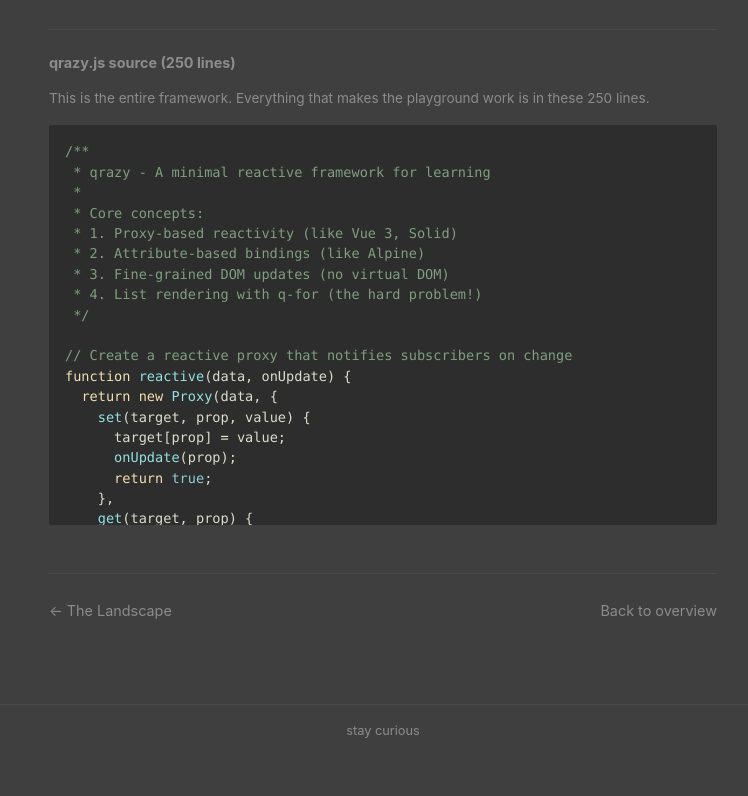
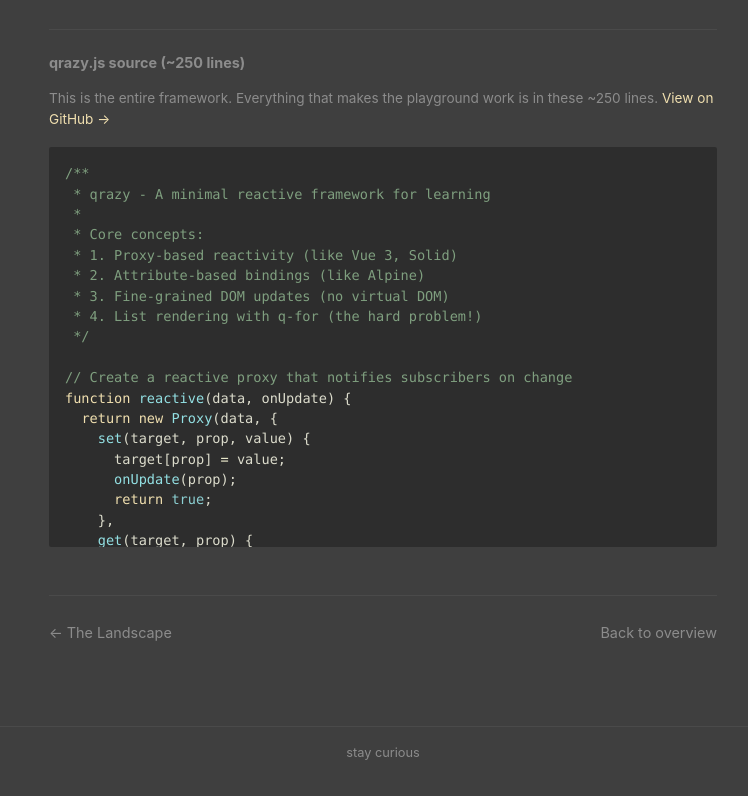
Before and after one commit to QRY91/qryzone, an Eleventy site: page src/qrazy/playground.html in a window 1280 px wide. Shown: the part 891-1687 px from the top of the page, without its empty margins (257-1005 px from the left). Before the commit the page ends 1665 px from the top, so only its background shows below. Built offline with nearby package versions, Linux system fonts and the light colour scheme; Eleventy itself is replaced by a stand-in of ours; files that its build step writes are made by us from their sources.

Commit message:
add link to qrazy repo

```diff
--- a/src/qrazy/playground.html
+++ b/src/qrazy/playground.html
@@ -192,9 +192,10 @@ description: Live editor for qrazy. Write code, see it run, watch the Proxy trap
     </section>
 
     <section class="source-section">
-        <h3>qrazy.js source (250 lines)</h3>
+        <h3>qrazy.js source (~250 lines)</h3>
         <p style="font-size: 0.85rem; color: var(--color-text-secondary); margin-bottom: var(--space-md);">
-            This is the entire framework. Everything that makes the playground work is in these 250 lines.
+            This is the entire framework. Everything that makes the playground work is in these ~250 lines.
+            <a href="https://github.com/QRY91/qrazy" style="color: var(--color-accent);">View on GitHub →</a>
         </p>
         <pre class="source-block"><code class="language-javascript" id="sourceCode">Loading...</code></pre>
     </section>
```
